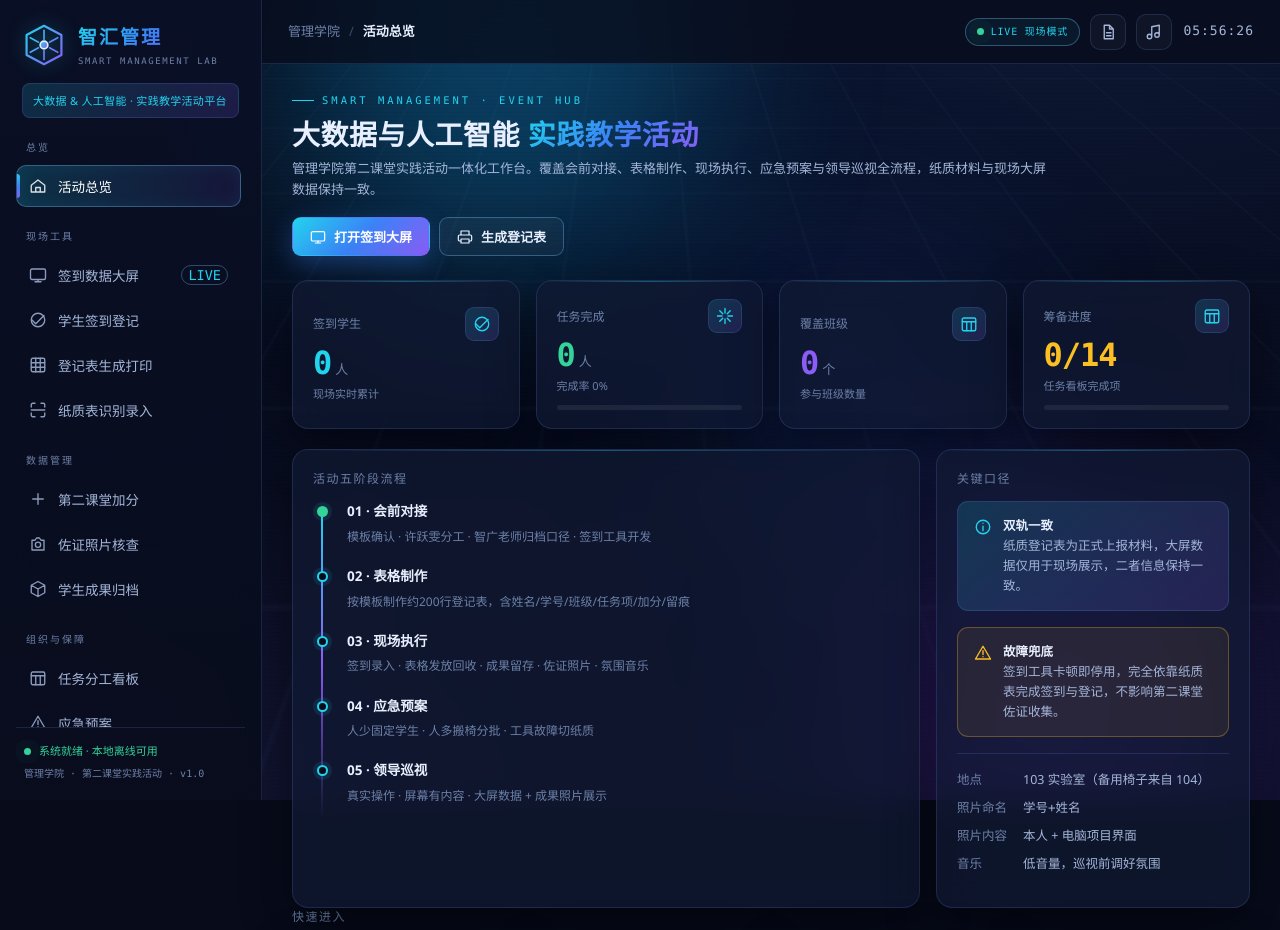
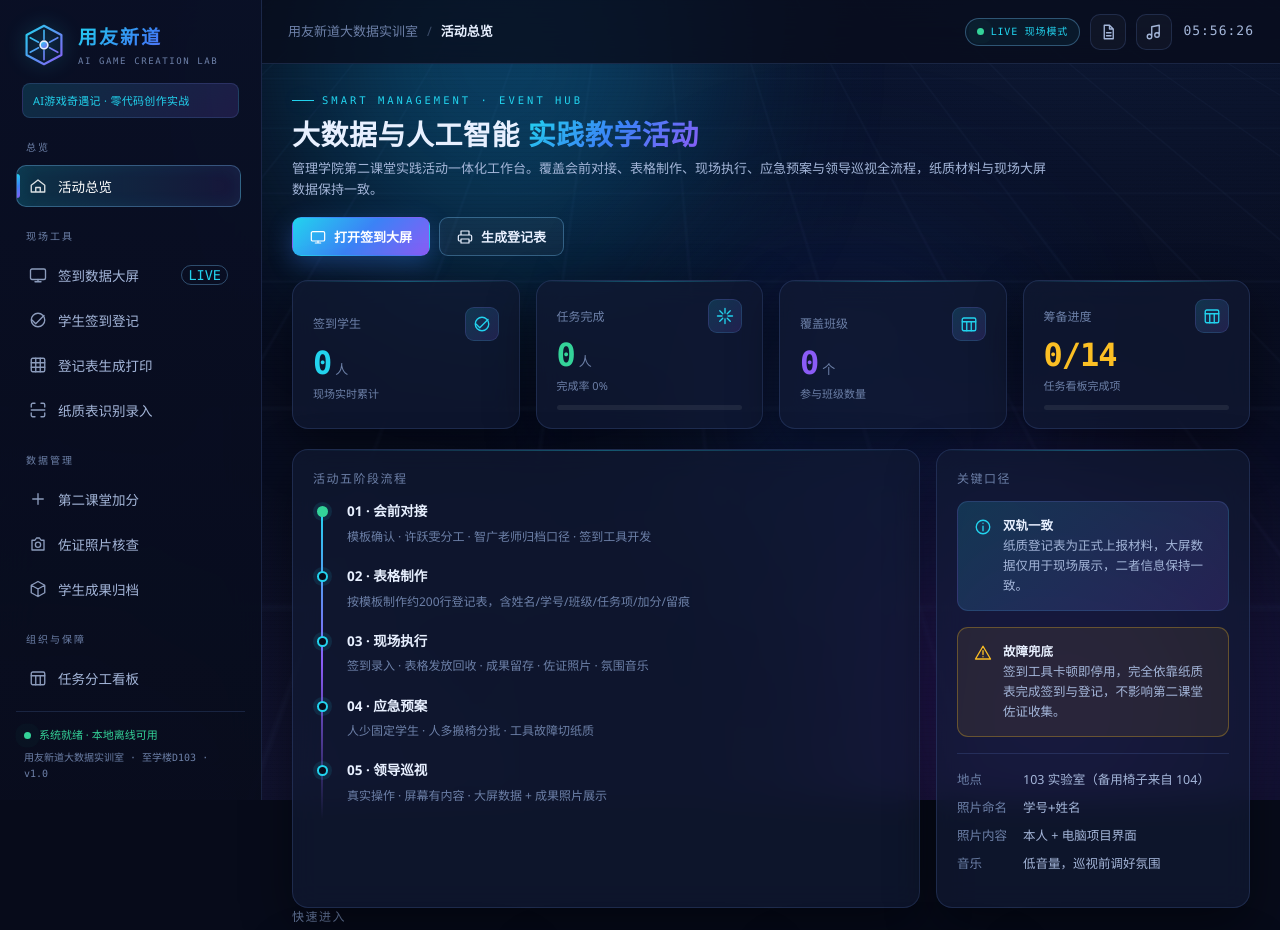
Before and after one commit to aheelv/game, a plain HTML site: page activity-site/index.html in a window 1280 px wide. Shown: the top 930 px of the page. Drawn offline with Linux system fonts and the light colour scheme.

Commit message:
Update dashboard to AI game creation lab open day theme

```diff
--- a/activity-site/index.html
+++ b/activity-site/index.html
@@ -4,7 +4,7 @@
 <meta charset="UTF-8">
 <meta name="viewport" content="width=device-width, initial-scale=1.0, viewport-fit=cover">
 <meta name="theme-color" content="#070b1a">
-<title>智汇管理 · 大数据与人工智能实践教学活动平台</title>
+<title>用友新道大数据实训室 · AI游戏奇遇记：零代码创作实战</title>
 <link rel="stylesheet" href="css/style.css">
 </head>
 <body>
@@ -36,18 +36,18 @@
         </svg>
       </div>
       <div class="brand-text">
-        <strong>智汇管理</strong>
-        <span>SMART MANAGEMENT LAB</span>
+        <strong>用友新道</strong>
+        <span>AI GAME CREATION LAB</span>
       </div>
     </div>
 
-    <div class="brand-sub">大数据 &amp; 人工智能 · 实践教学活动平台</div>
+    <div class="brand-sub">AI游戏奇遇记 · 零代码创作实战</div>
 
     <nav class="nav" id="nav" aria-label="主导航"></nav>
 
     <div class="sidebar-foot">
       <div class="sys-status"><span class="pulse-dot"></span><span id="sysStatusText">系统就绪 · 本地离线可用</span></div>
-      <div class="sys-meta">管理学院 · 第二课堂实践活动 · v1.0</div>
+      <div class="sys-meta">用友新道大数据实训室 · 至学楼D103 · v1.0</div>
     </div>
   </aside>
 
@@ -58,7 +58,7 @@
         <svg viewBox="0 0 24 24"><path d="M4 6h16M4 12h16M4 18h16"/></svg>
       </button>
       <div class="crumb">
-        <span class="crumb-root">管理学院</span>
+        <span class="crumb-root">用友新道大数据实训室</span>
         <span class="crumb-sep">/</span>
         <span id="crumbCurrent">活动总览</span>
       </div>
@@ -77,8 +77,8 @@
     <main class="main" id="app" tabindex="-1"></main>
 
     <footer class="footer">
-      <div class="footer-l">管理学院 · 大数据与人工智能实践教学活动平台</div>
-      <div class="footer-c">纸质登记表为正式上报材料 · 大屏数据仅用于现场展示 · 二者保持一致</div>
+      <div class="footer-l">用友新道大数据实训室 · AI游戏奇遇记：零代码创作实战</div>
+      <div class="footer-c">地点 至学楼D103 · 借助AI工具零代码完成小游戏并现场提交 · 纸质登记与现场大屏双轨一致</div>
       <div class="footer-r">LOCAL-FIRST · NO SERVER REQUIRED</div>
     </footer>
   </div>
```
